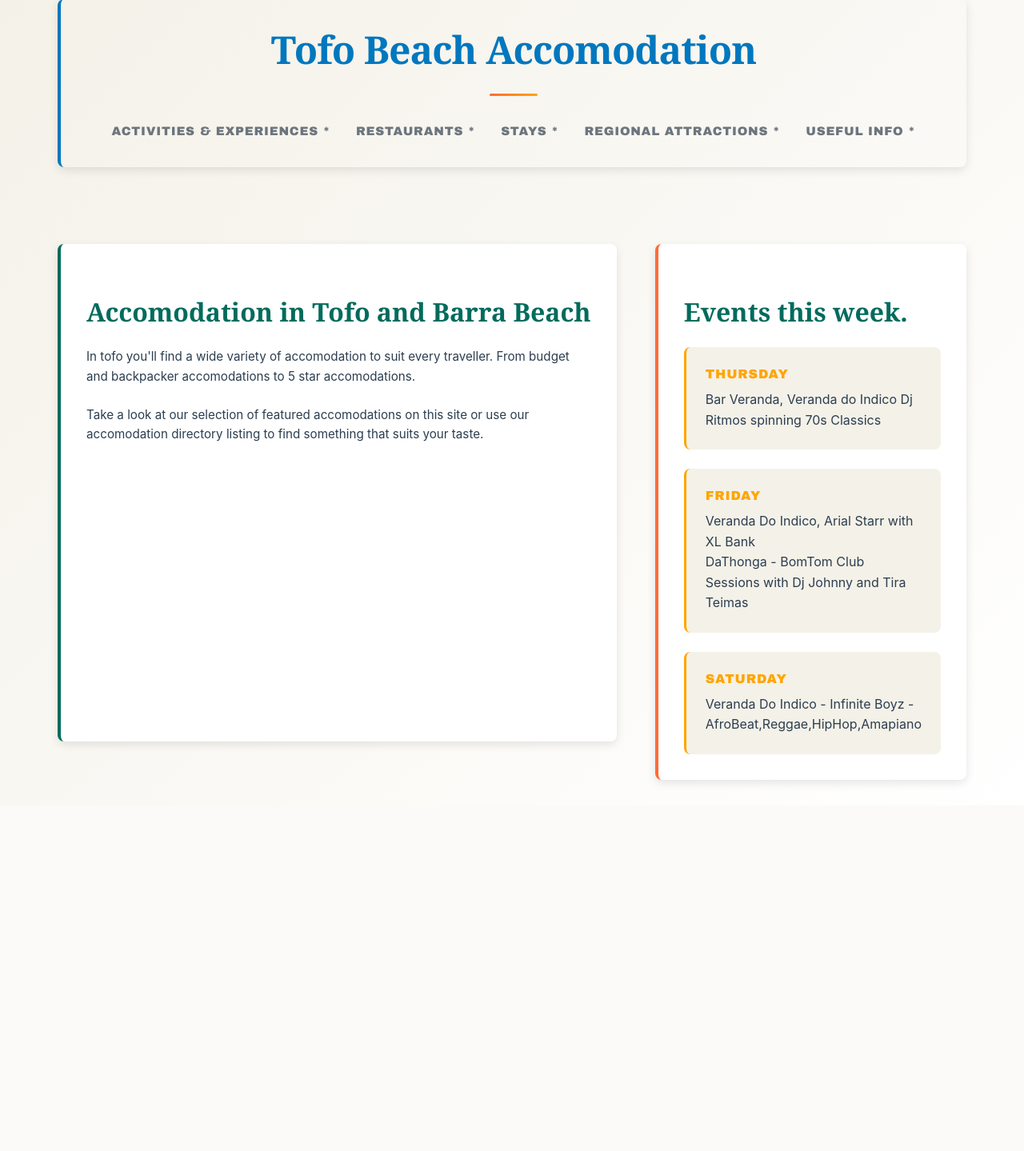
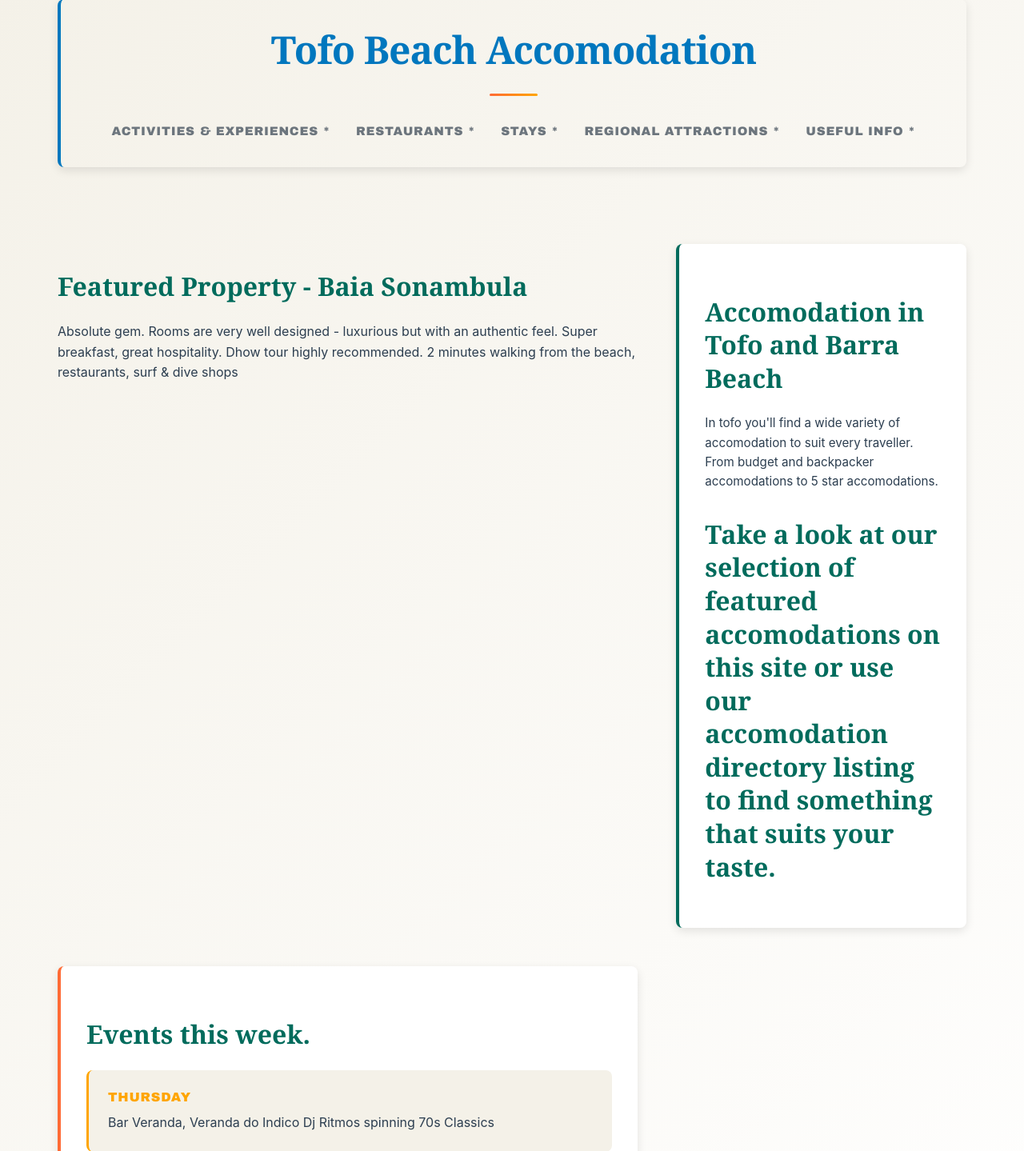
Before and after one commit to DevSpaceML/gemapp, a Flask app: template templates/accomodation.html in a window 1280 px wide. Shown: the part 33-1472 px from the top of the page at 80% size. Before the commit the page ends 1011 px from the top, so only its background shows below. Run offline with Flask 3, Linux system fonts and the light colour scheme; the template is opened without the code that fills it, so the values that code supplies are empty; some libraries are stand-ins or nearby versions.

Commit message:
update accomodation and activities

```diff
--- a/templates/accomodation.html
+++ b/templates/accomodation.html
@@ -15,16 +15,15 @@
 	</div>
 	<div class="cribImg"></div>
 <div class="infoWrapper">
+    <div>
+		<h2>Featured Property - Baia Sonambula</h2>
+		Absolute gem. Rooms are very well designed - luxurious but with an authentic feel. Super breakfast, great hospitality. Dhow tour highly recommended. 2 minutes walking from the beach, restaurants, surf & dive shops
+	</div>
 	<div class="info1">
 		<h2>Accomodation in Tofo and Barra Beach</h2>
 		<p>In tofo you'll find a wide variety of accomodation to suit every traveller. From budget and backpacker accomodations to 5 star
 			accomodations.
-		</p>
-		<p>
-			Take a look at our selection of featured accomodations on this site or use our accomodation directory listing to find something that suits your taste.
-		</p>
-
-		<p>
+		<h2>Take a look at our selection of featured accomodations on this site or use our accomodation directory listing to find something that suits your taste.</h2>
 			{% for item in dataset %}
 			  <div class="accomz">
 				<ul>
@@ -35,7 +34,6 @@
 				</ul>
 			  </div>
 			{% endfor %}
-		</p>
 	</div>
 	<div class="info2">
 		<h2>Events this week.</h2>
```
